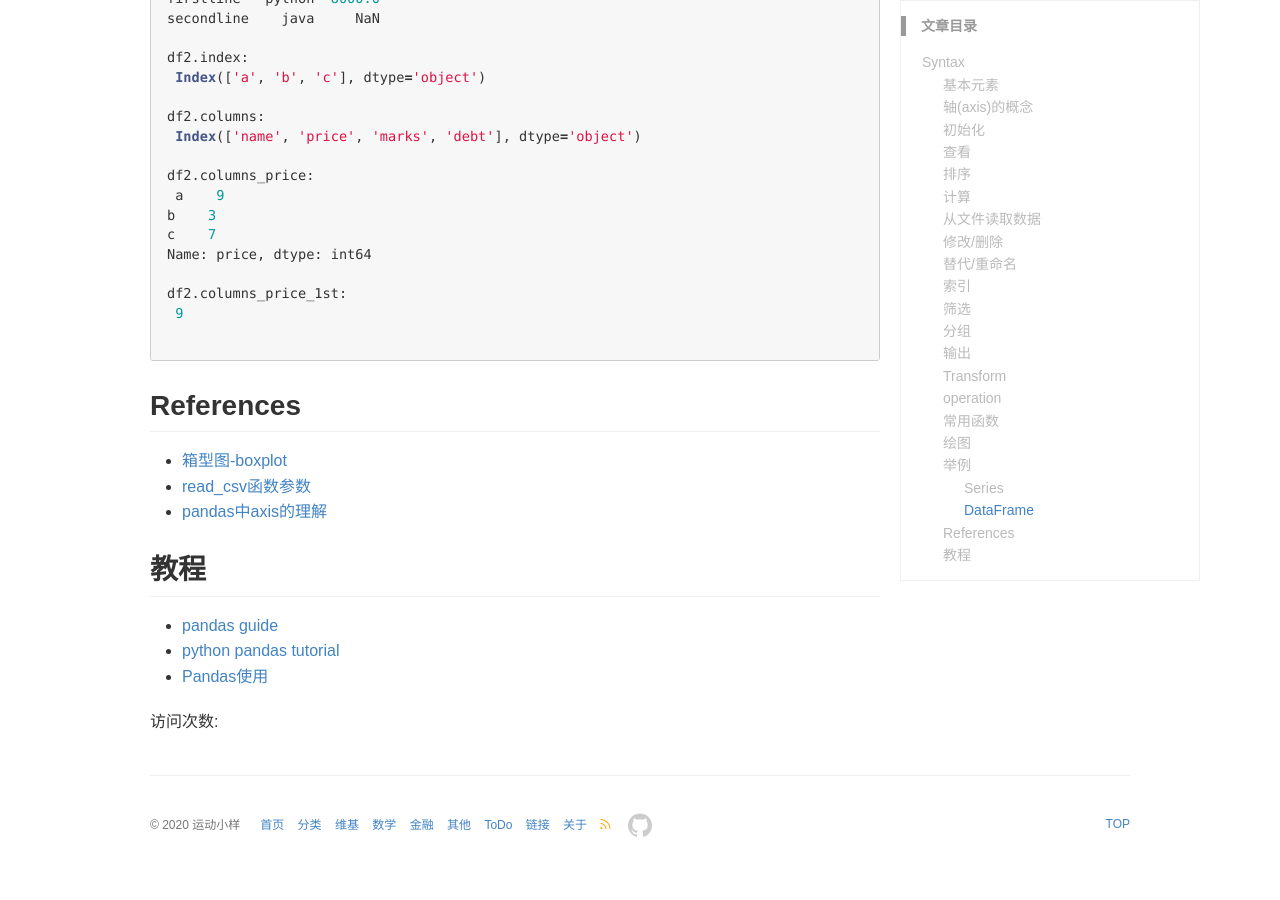
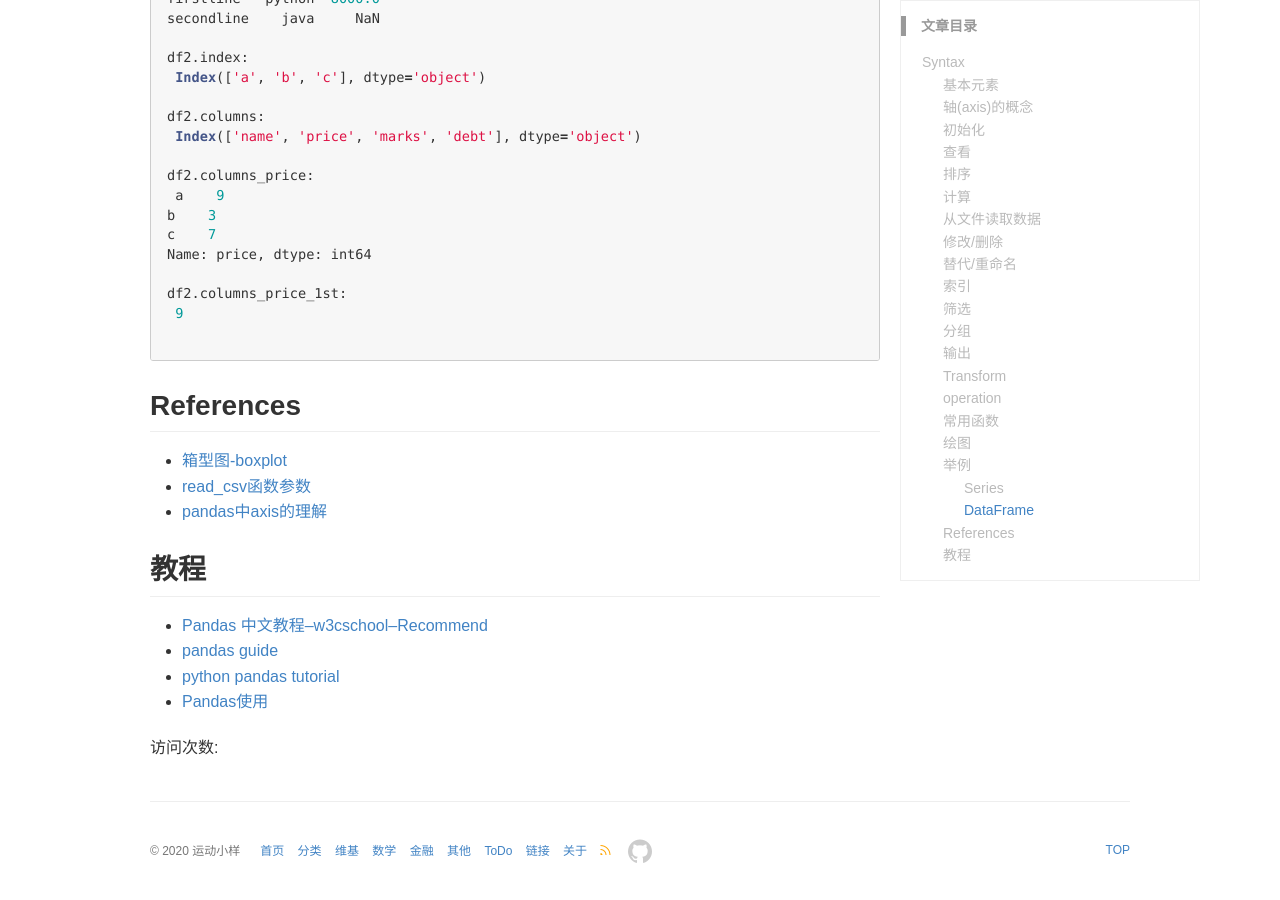
Before and after one commit to LfqGithub/LfqGithub.github.io, a Jekyll site: the page built from _wiki/pandas-python.md, in a window 1280 px wide and 900 px high, scrolled down 10849 px. Built offline with Jekyll 4.4.1, drawn with Linux system fonts in a browser that asks for light colours; nearby versions of some CDN libraries; before the commit the page ends 11723 px from its top, so only the background shows below that.

Commit message:
update pandas note

```diff
--- a/_wiki/pandas-python.md
+++ b/_wiki/pandas-python.md
@@ -537,6 +537,7 @@ df2.columns_price_1st:
 - [pandas中axis的理解](https://www.jianshu.com/p/9aa448ea397c)
 
 ## 教程
+- [Pandas 中文教程--w3cschool--Recommend](https://www.w3cschool.cn/hyspo/hyspo-sufo3721.html)
 - [pandas guide](https://media.readthedocs.org/pdf/pandasguide/latest/pandasguide.pdf)
 - [python pandas tutorial](https://www.tutorialspoint.com/python_pandas/python_pandas_tutorial.pdf)
 - [Pandas使用](http://wiki.jikexueyuan.com/project/start-learning-python/311.html)
```
